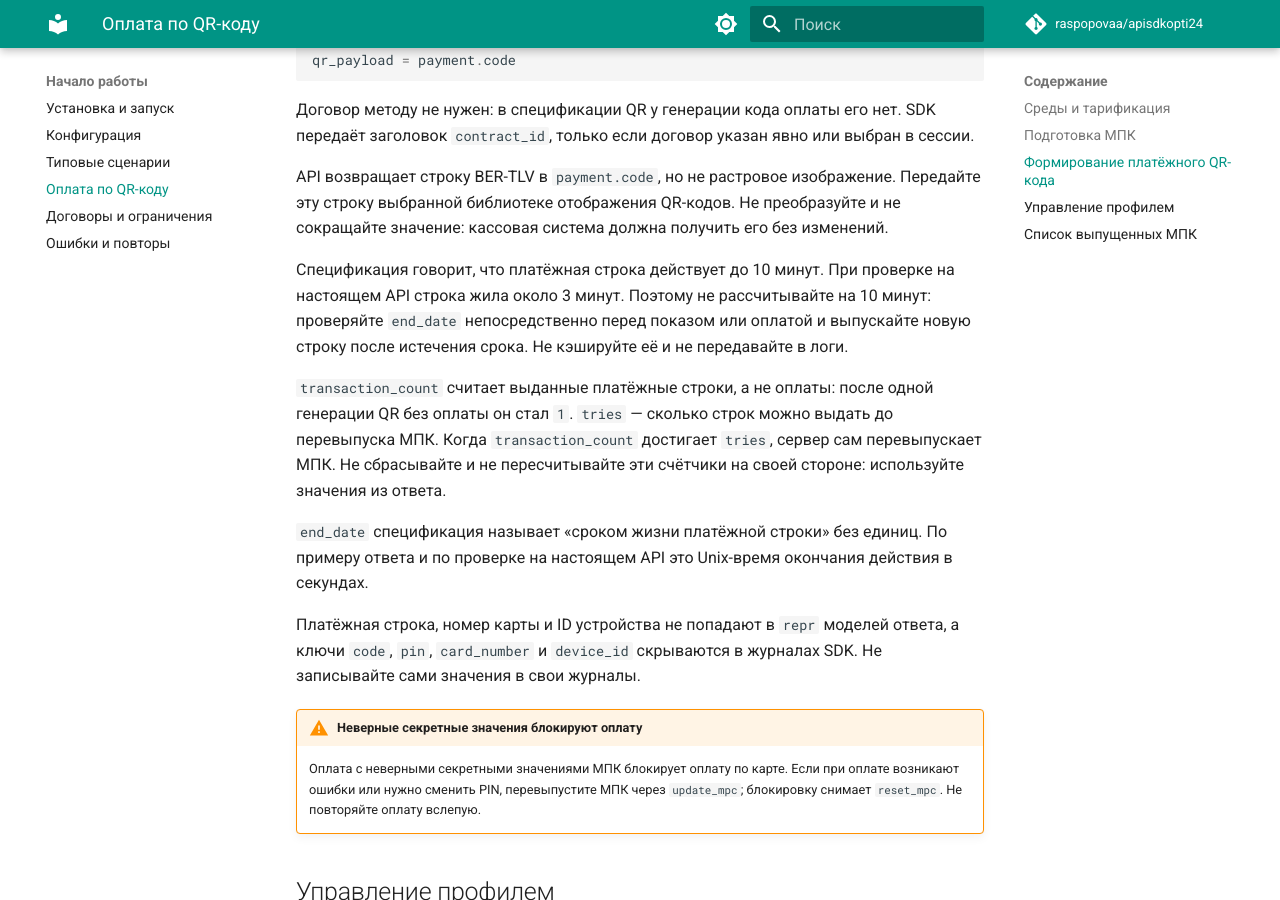
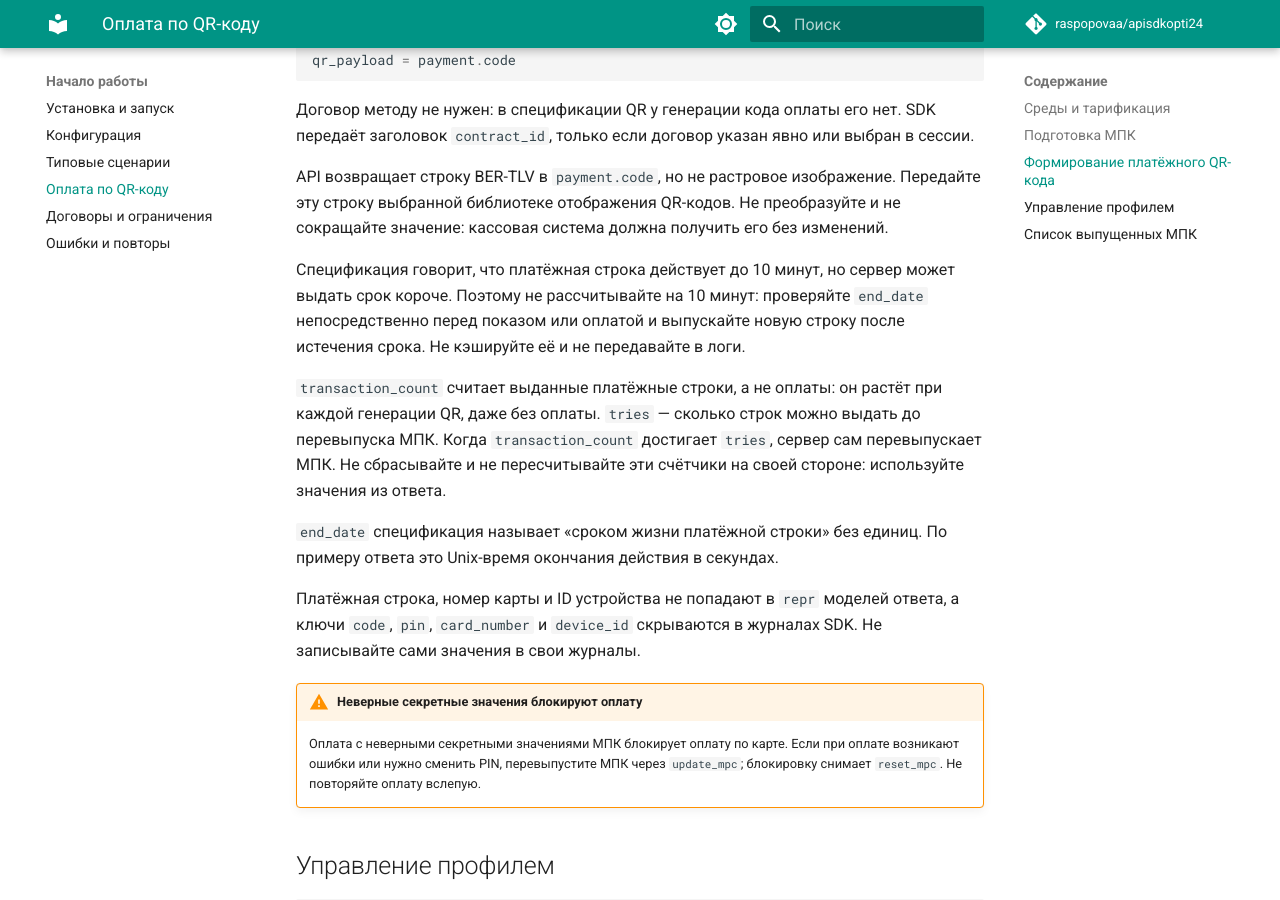
Before and after one commit to raspopovaa/apisdkopti24, an MkDocs documentation site: the page built from docs/qr-payments.md, in a window 1280 px wide and 900 px high, scrolled down 1629 px. Built offline with MkDocs 1.6.1 and Material for MkDocs 9.7.7, drawn with Linux system fonts in a browser that asks for light colours; comment, search, counter and statistics services are not loaded; the version menu is left out.

Commit message:
docs: убрать ссылки на прогон, оставить общие правила для срока строки QR
Co-Authored-By: Claude Opus 5.5 <noreply@anthropic.com>
Claude-Session: https://claude.ai/code/session_015dGGiqu5A1XNDbRHPeRjg7

```diff
--- a/docs/qr-payments.md
+++ b/docs/qr-payments.md
@@ -79,20 +79,19 @@ API возвращает строку BER-TLV в `payment.code`, но не ра
 Передайте эту строку выбранной библиотеке отображения QR-кодов. Не преобразуйте
 и не сокращайте значение: кассовая система должна получить его без изменений.
 
-Спецификация говорит, что платёжная строка действует до 10 минут. При проверке
-на настоящем API строка жила около 3 минут. Поэтому не рассчитывайте на 10 минут:
+Спецификация говорит, что платёжная строка действует до 10 минут, но сервер может
+выдать срок короче. Поэтому не рассчитывайте на 10 минут:
 проверяйте `end_date` непосредственно перед показом или оплатой и выпускайте новую
 строку после истечения срока. Не кэшируйте её и не передавайте в логи.
 
-`transaction_count` считает выданные платёжные строки, а не оплаты: после одной
-генерации QR без оплаты он стал `1`. `tries` — сколько строк можно выдать до
+`transaction_count` считает выданные платёжные строки, а не оплаты: он растёт при
+каждой генерации QR, даже без оплаты. `tries` — сколько строк можно выдать до
 перевыпуска МПК. Когда `transaction_count` достигает `tries`, сервер сам
 перевыпускает МПК. Не сбрасывайте и не пересчитывайте эти счётчики на своей
 стороне: используйте значения из ответа.
 
 `end_date` спецификация называет «сроком жизни платёжной строки» без единиц. По
-примеру ответа и по проверке на настоящем API это Unix-время окончания действия в
-секундах.
+примеру ответа это Unix-время окончания действия в секундах.
 
 Платёжная строка, номер карты и ID устройства не попадают в `repr` моделей
 ответа, а ключи `code`, `pin`, `card_number` и `device_id` скрываются в журналах
```
Also changed, not shown: CHANGELOG.md (+3 -3 lines), docs/data-types/virtual_cards/PaymentQRData.md (+1 -1 lines), docs/examples/virtual_cards/generate_payment_qr.md (+2 -2 lines), 2 other files.
